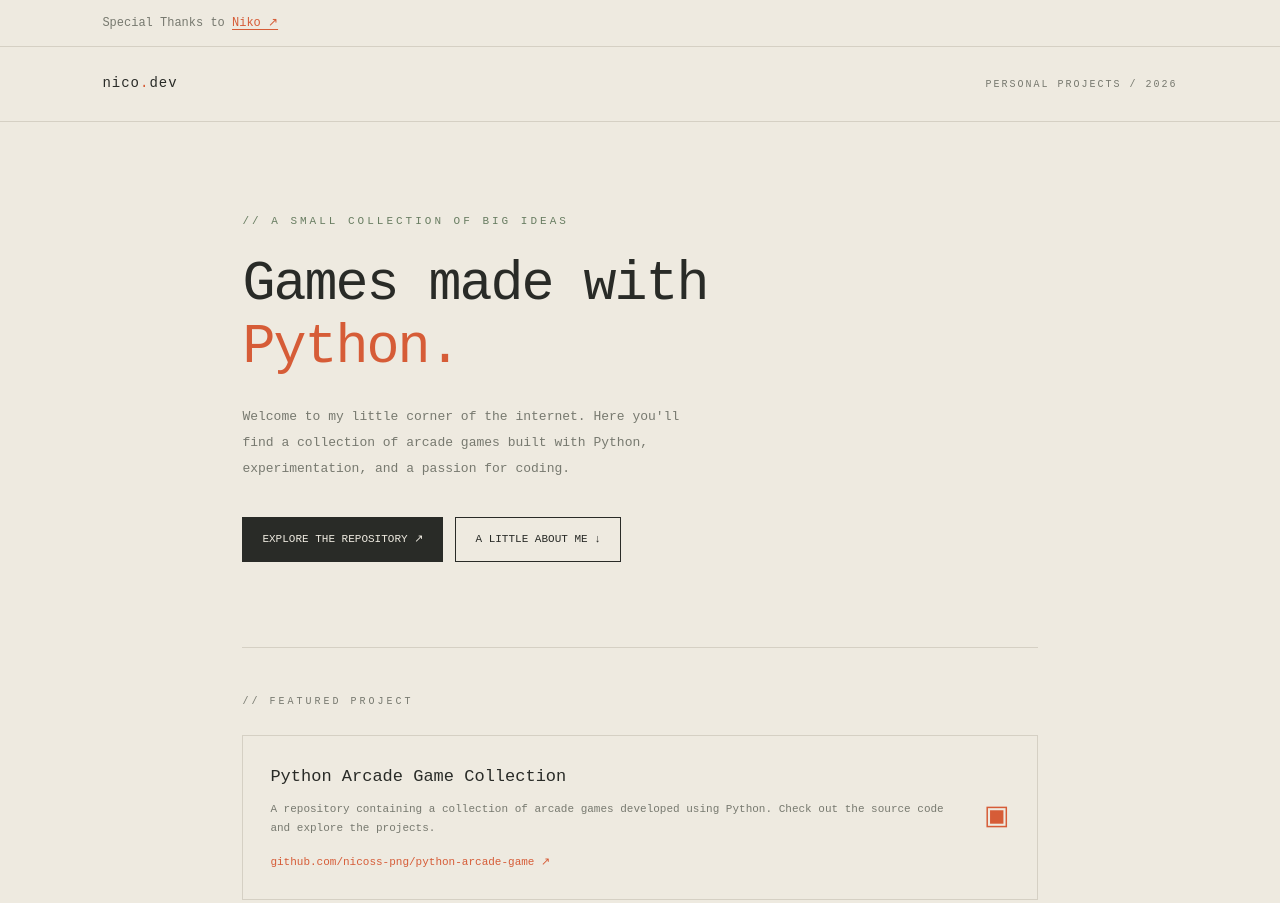
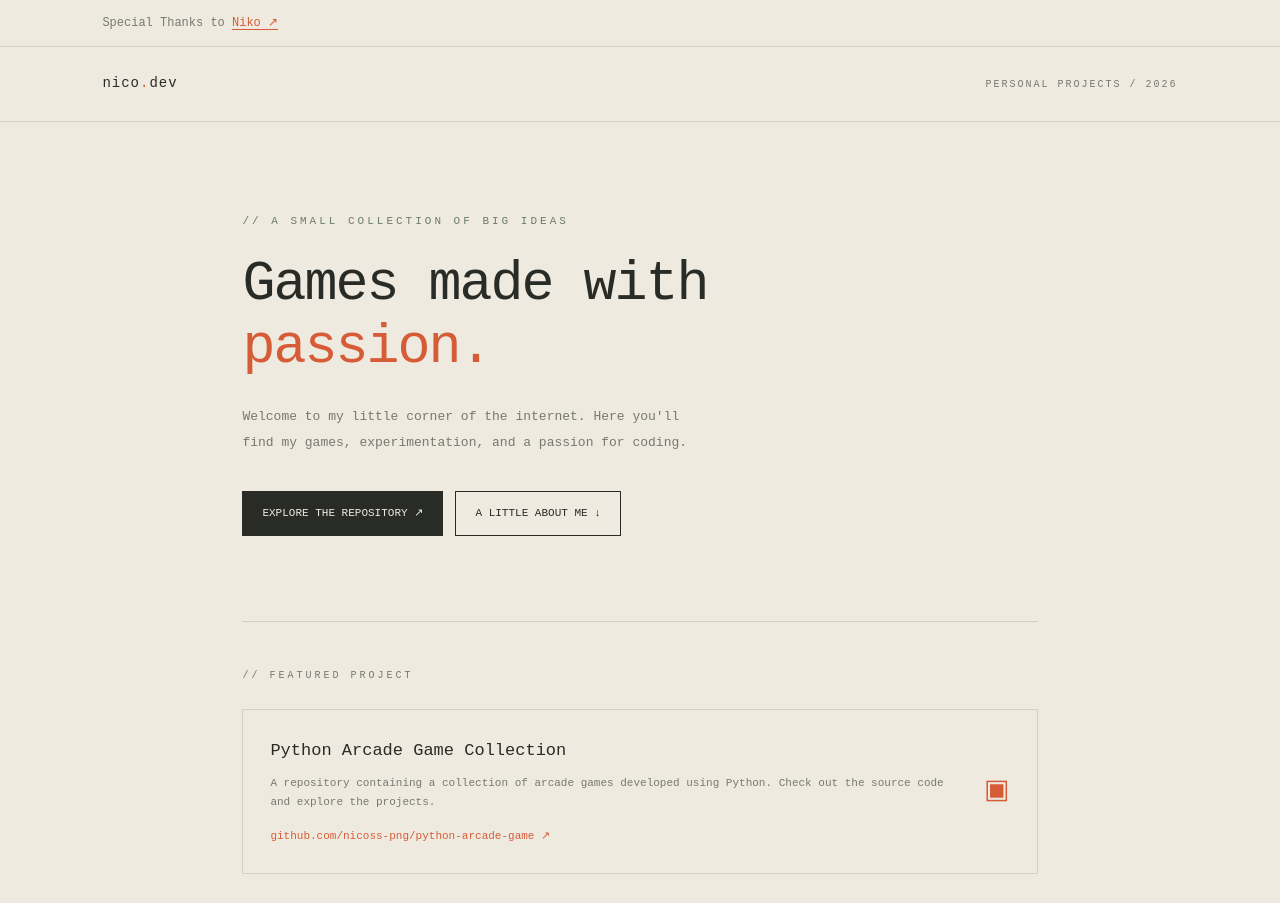
Before and after one commit to Nicoss-png/Nicoss-png, a plain HTML site: page index.html in a window 1280 px wide. Shown: the top 903 px of the page. Drawn offline with Linux system fonts and the light colour scheme.

Commit message:
Update text in index.html for clarity

```diff
--- a/index.html
+++ b/index.html
@@ -286,13 +286,12 @@
 
         <h1>
             Games made with
-            <span>Python.</span>
+            <span>passion.</span>
         </h1>
 
         <p class="intro">
             Welcome to my little corner of the internet.
-            Here you'll find a collection of arcade games
-            built with Python, experimentation, and a
+            Here you'll find my games, experimentation, and a
             passion for coding.
         </p>
 
```
